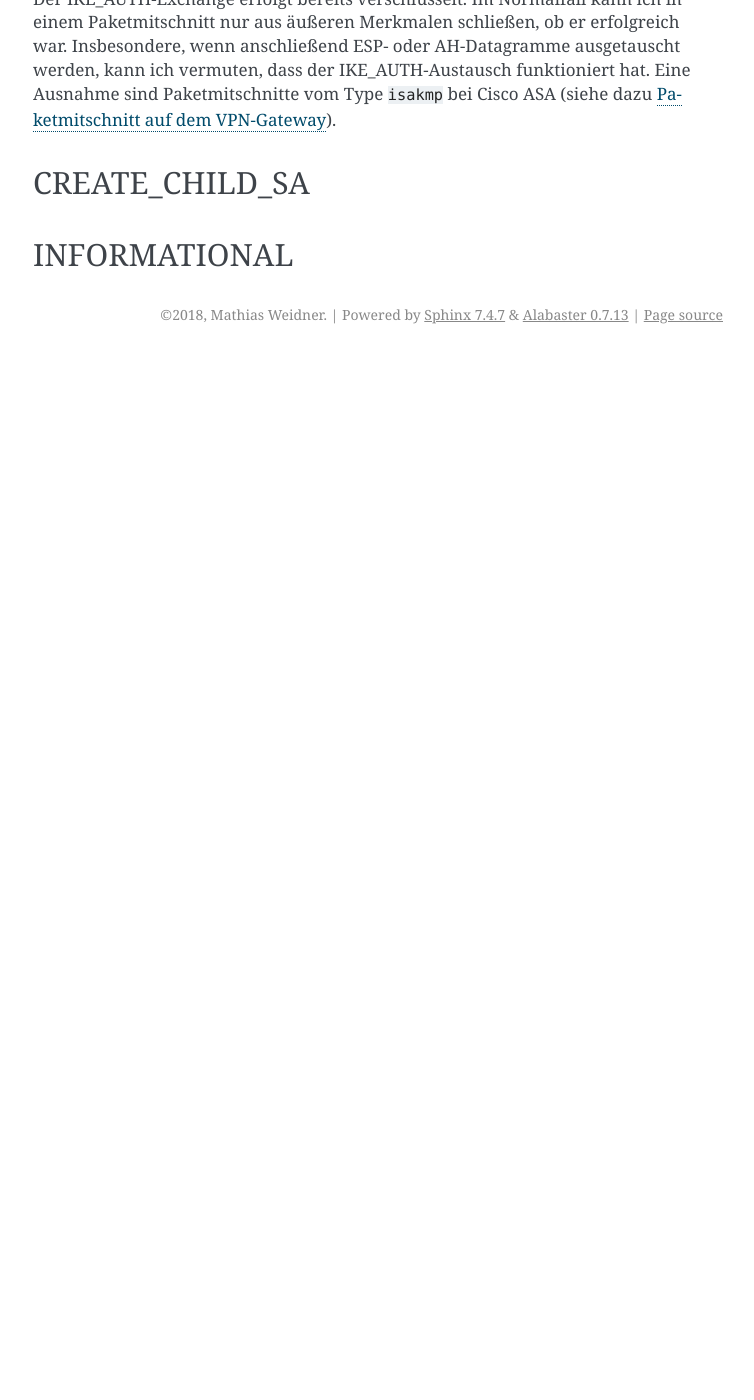
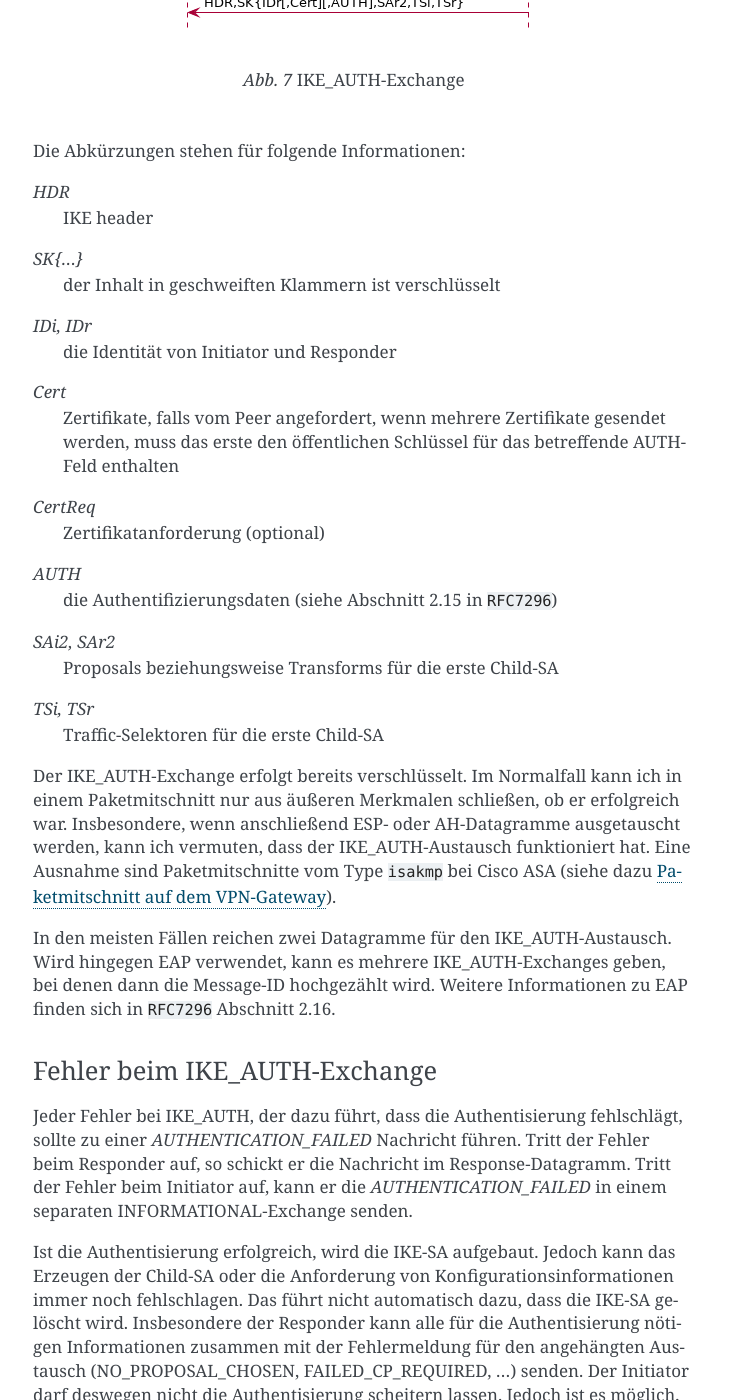
Before and after one commit to matwei-books/Fehlersuche-bei-IPsec-VPN-mit-IKEv2, a Sphinx documentation site: the page built from source/ikev2/nachrichten.rst, in a window 1280 px wide and 1400 px high, scrolled down 4529 px. Shown: the whole window, without its empty margins (387-1141 px from the left). Built offline with Sphinx 7.4.7, drawn with Linux system fonts in a browser that asks for light colours; cross-references to code outside the pages are shown as plain code; before the commit the page ends 4883 px from its top, so only the background shows below that; some of the changed text lies outside the part shown.

Commit message:
IKE_AUTH fertig geschrieben

```diff
--- a/source/ikev2/nachrichten.rst
+++ b/source/ikev2/nachrichten.rst
@@ -1,6 +1,10 @@
 
 IKEv2 Nachrichten
 =================
+
+.. todo:: Message-ID
+
+   RFC7296: 2.2 Use of Sequence Numbers for Message ID
 
 .. index:: Exchange
    see: Exchange; Nachrichten
@@ -195,6 +199,27 @@ manchmal einzige ESP- oder AH-SA auf.
 
    IKE_AUTH-Exchange
 
+Die Abkürzungen stehen für folgende Informationen:
+
+*HDR*
+  IKE header
+*SK{...}*
+  der Inhalt in geschweiften Klammern ist verschlüsselt
+*IDi, IDr*
+  die Identität von Initiator und Responder
+*Cert*
+  Zertifikate, falls vom Peer angefordert, wenn mehrere Zertifikate
+  gesendet werden, muss das erste den öffentlichen Schlüssel für das
+  betreffende AUTH-Feld enthalten
+*CertReq*
+  Zertifikatanforderung (optional)
+*AUTH*
+  die Authentifizierungsdaten (siehe Abschnitt 2.15 in :cite:`RFC7296`)
+*SAi2, SAr2*
+  Proposals beziehungsweise Transforms für die erste Child-SA
+*TSi, TSr*
+  Traffic-Selektoren für die erste Child-SA
+
 Der IKE_AUTH-Exchange erfolgt bereits verschlüsselt. Im Normalfall kann
 ich in einem Paketmitschnitt nur aus äußeren Merkmalen schließen, ob
 er erfolgreich war. Insbesondere, wenn anschließend ESP- oder
@@ -202,6 +227,52 @@ AH-Datagramme ausgetauscht werden, kann ich vermuten, dass der
 IKE_AUTH-Austausch funktioniert hat. Eine Ausnahme sind Paketmitschnitte
 vom Type ``isakmp`` bei Cisco ASA (siehe dazu
 :ref:`Paketmitschnitt auf dem VPN-Gateway`).
+
+In den meisten Fällen reichen zwei Datagramme für den
+IKE_AUTH-Austausch. Wird hingegen EAP verwendet, kann es mehrere
+IKE_AUTH-Exchanges geben, bei denen dann die Message-ID hochgezählt
+wird. Weitere Informationen zu EAP finden sich in :cite:`RFC7296`
+Abschnitt 2.16.
+
+Fehler beim IKE_AUTH-Exchange
+.............................
+
+Jeder Fehler bei IKE_AUTH, der dazu führt, dass die Authentisierung
+fehlschlägt, sollte zu einer *AUTHENTICATION_FAILED* Nachricht führen.
+Tritt der Fehler beim Responder auf, so schickt er die Nachricht im
+Response-Datagramm. Tritt der Fehler beim Initiator auf, kann er die
+*AUTHENTICATION_FAILED* in einem separaten INFORMATIONAL-Exchange
+senden.
+
+Ist die Authentisierung erfolgreich, wird die IKE-SA aufgebaut. Jedoch
+kann das Erzeugen der Child-SA oder die Anforderung von
+Konfigurationsinformationen immer noch fehlschlagen. Das führt nicht
+automatisch dazu, dass die IKE-SA gelöscht wird. Insbesondere der
+Responder kann alle für die Authentisierung nötigen Informationen
+zusammen mit der Fehlermeldung für den angehängten Austausch
+(NO_PROPOSAL_CHOSEN, FAILED_CP_REQUIRED, ...) senden. Der Initiator darf
+deswegen nicht die Authentisierung scheitern lassen. Jedoch ist es
+möglich, dass der Initiator anschließend die IKE-SA mit einer
+DELETE-Nachricht löscht.
+
+Nur bei den folgenden drei Benachrichtigungen während eines
+IKE_AUTH-Austausches beziehungsweise im unmittelbar folgenden
+INFORMATIONAL-Austausch wird die IKE-SA nicht erzeugt:
+
+* UNSUPPORTED_CRITICAL_PAYLOAD,
+* INVALID_SYNTAX,
+* AUTHENTICATION_FAILED.
+
+Falls nur das Erzeugen der ersten Child-SA während des IKE_AUTH-Austauschs
+fehlschlägt, wird die IKE-SA trotzdem wie üblich erzeugt. Die folgenden
+Fehlermeldungen deuten darauf hin, dass nur das Erzeugen der Child-SA
+fehlschlug und die IKE-SA trotzdem angelegt wurde:
+
+* NO_PROPOSAL_CHOSEN
+* TS_UNACCEPTABLE
+* SINGLE_PAIR_REQUIRED
+* INTERNAL_ADDRESS_FAILURE
+* FAILED_CP_REQUIRED
 
 .. index:: ! CREATE_CHILD_SA
    single: Nachrichten; CREATE_CHILD_SA
```
